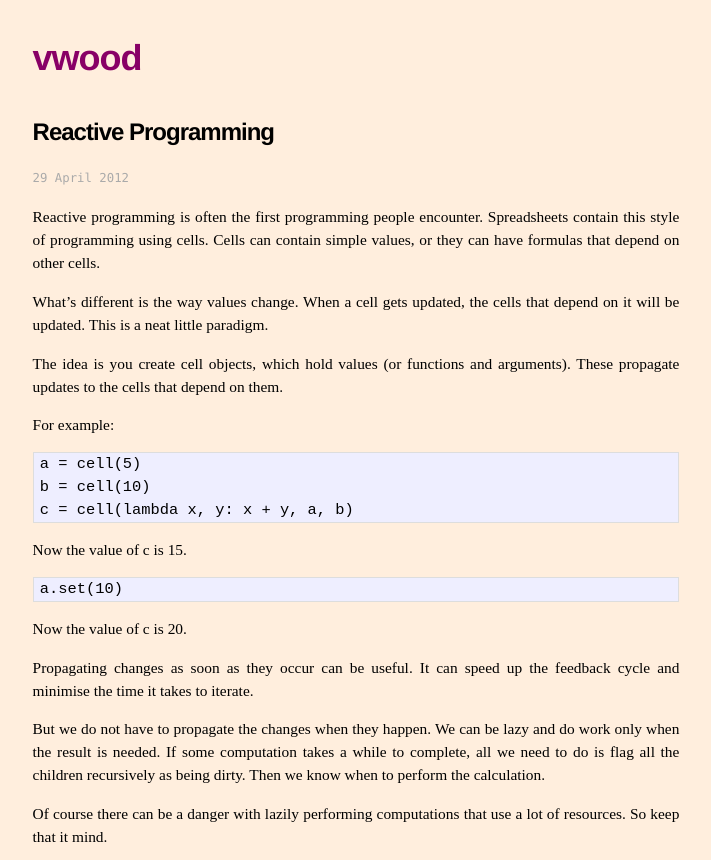
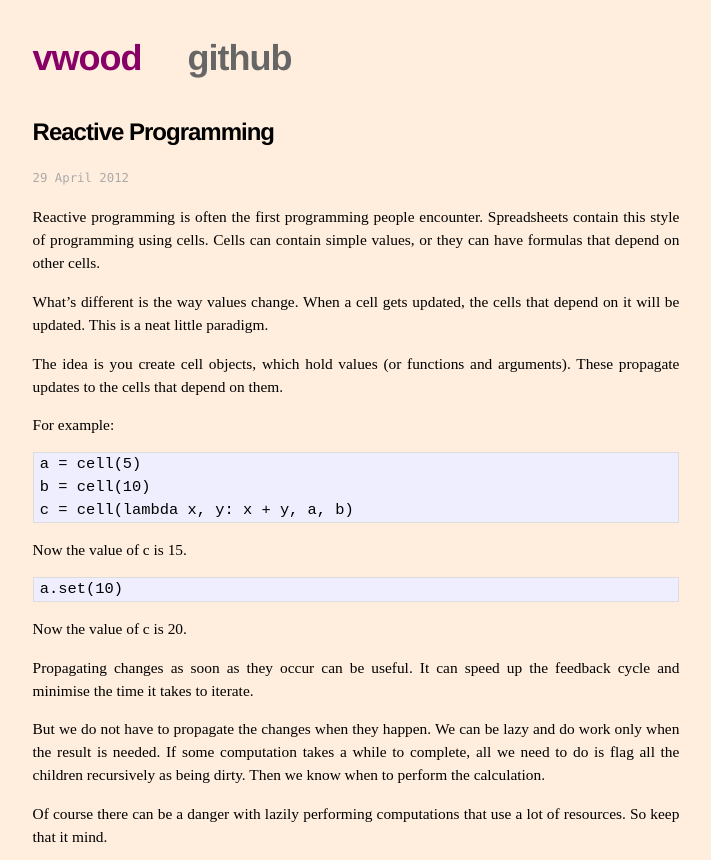
Before and after one commit to vwood/vwood.github.com, a Jekyll site: the page built from _posts/2012-4-29-reactive.md, in a window 1280 px wide, cut to the strip 0-860 px from the top of the page. Shown: the whole strip, without its empty margins (284-995 px from the left). Built offline with Jekyll 4.4.1, drawn with Linux system fonts in a browser that asks for light colours.

Commit message:
Add link to github in header

```diff
--- a/_layouts/default.html
+++ b/_layouts/default.html
@@ -12,6 +12,7 @@
     <div class="site">
       <div class="title">
         <a href="/">vwood</a>
+        <a class="extra" href="https://github.com/vwood">github</a>
       </div>
       {{ content }}
     </div>
```
